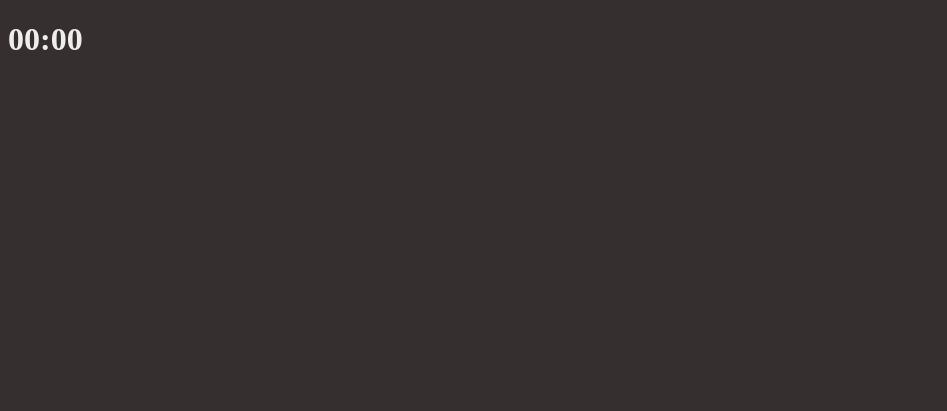
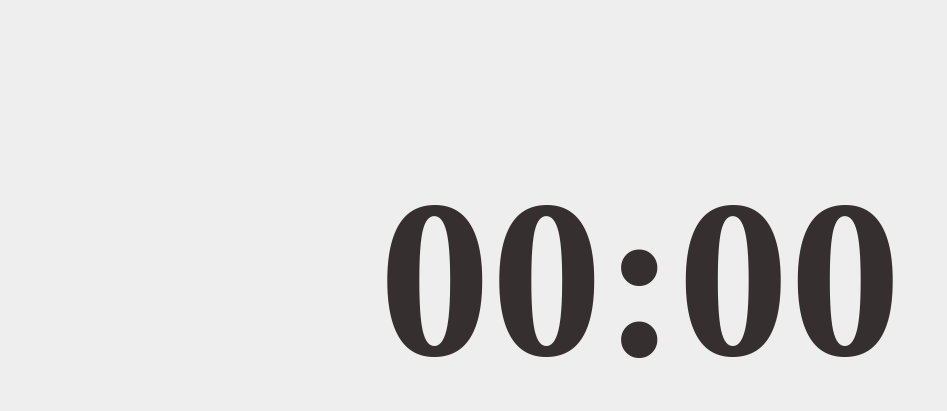
Before and after one commit to cspablocortez/PWA-Elias, a plain HTML site: page index.html in a window 1280 px wide. Shown: the whole page, without its empty margins (0-947 px from the left). Drawn offline with Linux system fonts and the light colour scheme.

Commit message:
Update style.css

```diff
--- a/css/style.css
+++ b/css/style.css
@@ -1,16 +1,18 @@
 :root {
-    --background-color: #362f2f;
-    --text-color: #eeeeee;
+    --background-color: #eeeeee;
+    --text-color: #362f2f;
 }
 
 @media (prefers-color-scheme: dark) {
     :root {
-        --background-color: #eeeeee;
-        --text-color: #362f2f;
+        --background-color: #362f2f;
+        --text-color: #eeeeee;
     }
 }
 
 html {
     background-color: var(--background-color);
     color: var(--text-color);
+    text-align: center;
+    font-size: 7em;
 }
```
